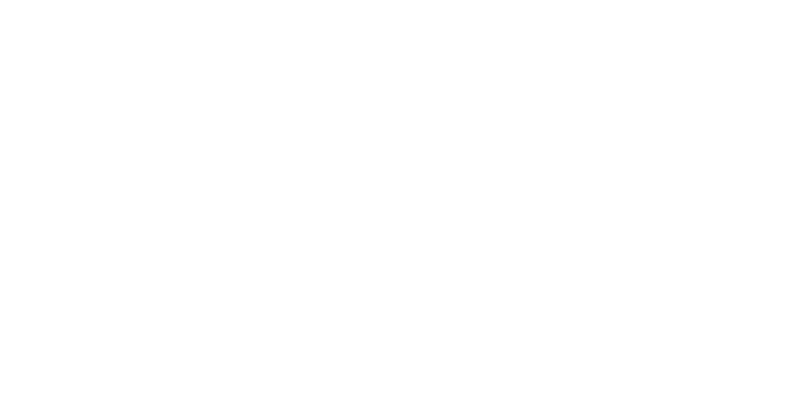
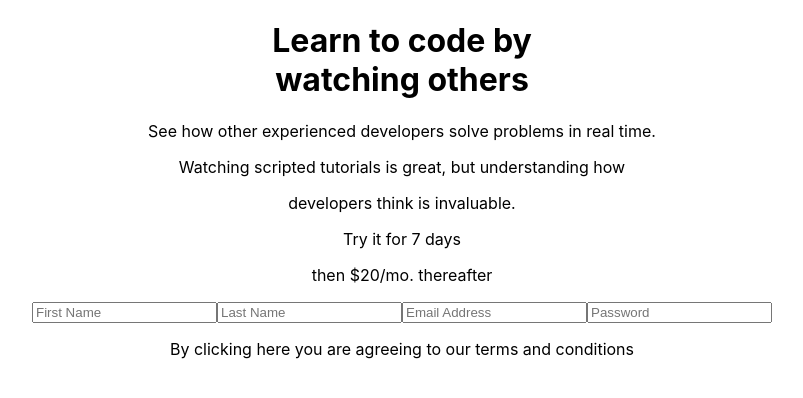
Before and after one commit to jokale/intro-comp, a React (Create React App) app: page / in a window 1280 px wide. Shown: the top 398 px of the page, without its empty margins (238-1041 px from the left). Built offline with nearby package versions, Linux system fonts and the light colour scheme.

Commit message:
add all main components of the into sign up page

```diff
--- a/src/App.js
+++ b/src/App.js
@@ -6,7 +6,24 @@
   render(){
     return (
     <div className="App">
+    <h1>Learn to code by <br></br> watching others</h1>
+    <p>See how other experienced developers solve problems in real time.</p>
+    <p>Watching scripted tutorials is great, but understanding how</p>
+    <p>developers think is invaluable.</p>
+    <div id="purple">
+      <p>Try it for 7 days</p>
+      <p>then $20/mo. thereafter</p>
+    </div>
 
+    <div id="form">
+      <form>
+        <input placeholder="First Name"></input>
+        <input placeholder="Last Name"></input>
+        <input placeholder="Email Address"></input>
+        <input  type="password"placeholder="Password"></input>
+      </form>
+      <p>By clicking here you are agreeing to our terms and conditions </p>
+    </div>
     </div>
   );
   }
```
